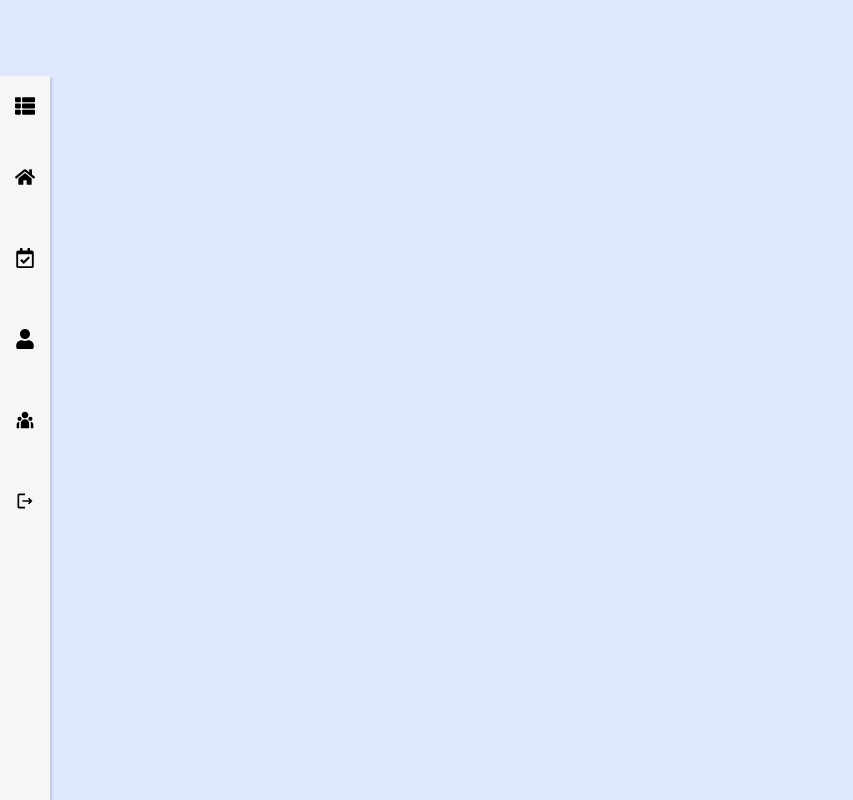
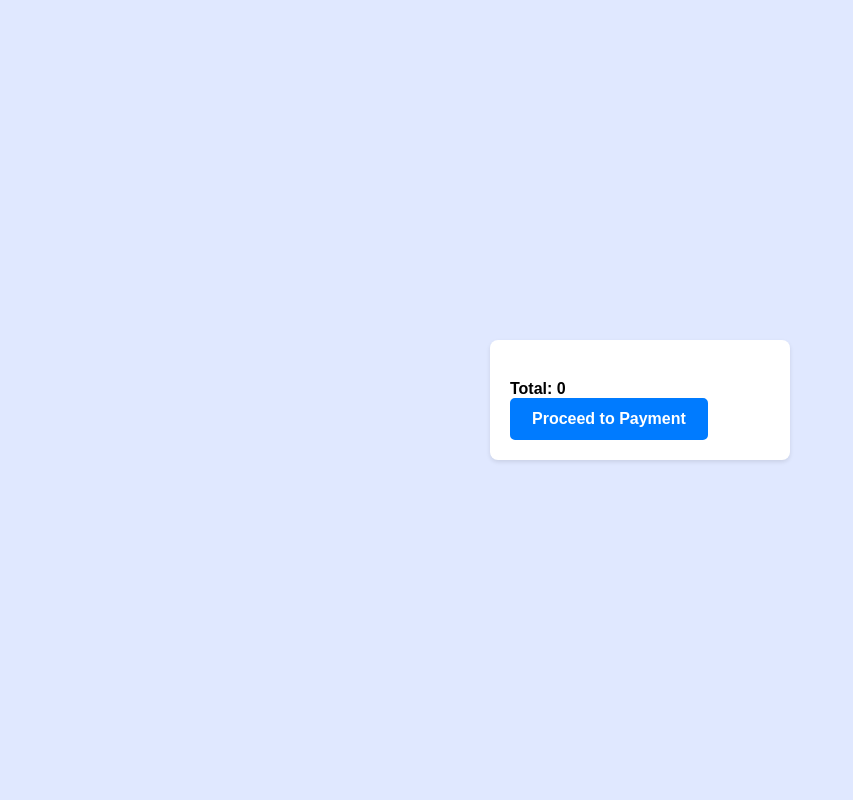
Before and after one commit to sahithi000/campus-cornerr, a React (Create React App) app in the folder campus-corner/: page /cart in a window 1280 px wide. Shown: the whole page, without its empty margins (0-853 px from the left). Built offline with nearby package versions, Linux system fonts and the light colour scheme.

Commit message:
CART FUNCTIONALITY IN NEW CART COMPONENT

```diff
--- a/campus-corner/src/App.js
+++ b/campus-corner/src/App.js
@@ -12,7 +12,8 @@ import HomeWithProducts from "./components/homewithproducts";
 import CreatorCard from "./components/creatercard";
 import RingLoader from "react-spinners/RingLoader";
 import Payment from "./components/payment";
-import ProtectedRoute from "./components/ProtectedRoute"; // Import the ProtectedRoute component
+import ProtectedRoute from "./components/ProtectedRoute";
+import Cart from "./components/Cart"; // Import the ProtectedRoute component
 
 function App() {
   const [loading, setLoading] = useState(false);
@@ -46,6 +47,7 @@ function App() {
               <Route path="/sellform" element={<ProductForm />} />
               <Route path="/profile" element={<Profile />} />
             </Route>
+            <Route path="/cart" element={<Cart />} />
             <Route path="/*" element={<MainContent />} />
           </Routes>
         )}
--- /dev/null
+++ b/campus-corner/src/components/Cart.css
@@ -0,0 +1,39 @@
+/* Cart.css */
+.cart-items {
+    display: flex;
+    flex-direction: column;
+    align-items: center;
+    justify-content: center;
+    height: 100vh;
+  }
+
+  .cart {
+    background-color: #fff;
+    border-radius: 8px;
+    box-shadow: 0 2px 4px rgba(0, 0, 0, 0.1);
+    padding: 20px;
+    width: 300px;
+  }
+
+  .cart-item {
+    display: flex;
+    justify-content: space-between;
+    align-items: center;
+    margin-bottom: 10px;
+  }
+
+  .cart-item img {
+    width: 50px;
+    height: 50px;
+    object-fit: cover;
+    margin-right: 10px;
+  }
+
+  .cart-item-name {
+    flex: 1;
+  }
+
+  .cart-total {
+    font-weight: bold;
+    margin-top: 20px;
+  }
--- /dev/null
+++ b/campus-corner/src/components/Cart.jsx
@@ -0,0 +1,53 @@
+// Cart.jsx
+
+import React, { useState, useEffect } from 'react';
+import './Cart.css'; // Create and import your CSS file
+
+const Cart = () => {
+  const [cart, setCart] = useState([]);
+
+  useEffect(() => {
+    const storedCart = JSON.parse(localStorage.getItem('cart')) || [];
+    setCart(storedCart);
+  }, []);
+
+  const removeFromCart = (productToRemove) => {
+    const updatedCart = cart.filter((product) => product !== productToRemove);
+    setCart(updatedCart);
+    localStorage.setItem('cart', JSON.stringify(updatedCart));
+  };
+
+  const getTotalPrice = () => {
+    return cart.reduce((total, product) => total + parseInt(product.price), 0);
+  };
+
+  const proceedToPayment = () => {
+    const totalPrice = getTotalPrice();
+    const cartItems = cart.map((item) => ({
+      name: item.name,
+      price: item.price,
+    }));
+    const queryParams = new URLSearchParams();
+    queryParams.set('cartItems', JSON.stringify(cartItems));
+    window.location.href = `/payment/${totalPrice}?${queryParams.toString()}`;
+  };
+
+  return (
+    <div className="cart-items" id='cart-items'>
+      <div className="cart">
+        {cart.map((item) => (
+          <div key={item._id} className="cart-item">
+            <img src={item.image} alt={item.name} />
+            <div className="cart-item-name">{item.name}</div>
+            <div>{item.price}</div>
+            <button onClick={() => removeFromCart(item)}>Remove</button>
+          </div>
+        ))}
+        <div className="cart-total">Total: {getTotalPrice()}</div>
+        <button onClick={proceedToPayment}>Proceed to Payment</button>
+      </div>
+    </div>
+  );
+};
+
+export default Cart;
--- a/campus-corner/src/components/homewithproducts.jsx
+++ b/campus-corner/src/components/homewithproducts.jsx
@@ -1,10 +1,11 @@
+// homewithproducts.jsx
+
 import React, { useEffect, useState } from 'react';
 import axios from 'axios';
 import './homewithproducts.css';
 
 export default function HomeWithProducts() {
   const [products, setProducts] = useState([]);
-  const [cart, setCart] = useState([]);
   const [token, setToken] = useState("");
 
   const fetchProducts = async () => {
@@ -36,26 +37,9 @@ export default function HomeWithProducts() {
   }, []);
 
   const addToCart = (product) => {
-    setCart([...cart, product]);
-  };
-
-  const removeFromCart = (productToRemove) => {
-    setCart(cart.filter((product) => product !== productToRemove));
-  };
-
-  const getTotalPrice = () => {
-    return cart.reduce((total, product) => total + parseInt(product.price), 0);
-  };
-
-  const proceedToPayment = () => {
-    const totalPrice = getTotalPrice();
-    const cartItems = cart.map((item) => ({
-      name: item.name,
-      price: item.price,
-    }));
-    const queryParams = new URLSearchParams();
-    queryParams.set('cartItems', JSON.stringify(cartItems));
-    window.location.href = `/payment/${totalPrice}?${queryParams.toString()}`;
+    const cart = JSON.parse(localStorage.getItem('cart')) || [];
+    cart.push(product);
+    localStorage.setItem('cart', JSON.stringify(cart));
   };
 
   return (
@@ -75,23 +59,105 @@ export default function HomeWithProducts() {
           </div>
         ))}
       </div>
-      <div className="cart-items" id='cart-items'>
-        <div className="cart">
-          {cart.map((item) => (
-            <div key={item.id} className="cart-item">
-              <img src={item.image} alt={item.name} />
-              <div className="cart-item-name">{item.name}</div>
-              <div>{item.price}</div>
-              <button onClick={() => removeFromCart(item)}>Remove</button>
-            </div>
-          ))}
-          <div className="cart-total">Total: {getTotalPrice()}</div>
-          <button onClick={proceedToPayment}>Proceed to Payment</button>
-        </div>
-      </div>
     </div>
   );
 }
+
+
+// import React, { useEffect, useState } from 'react';
+// import axios from 'axios';
+// import './homewithproducts.css';
+
+// export default function HomeWithProducts() {
+//   const [products, setProducts] = useState([]);
+//   const [cart, setCart] = useState([]);
+//   const [token, setToken] = useState("");
+
+//   const fetchProducts = async () => {
+//     try {
+//       const response = await axios.get("http://localhost:5000/products");
+//       setProducts(response.data);
+//     } catch (error) {
+//       console.error("Error fetching products:", error);
+//     }
+//   };
+
+//   useEffect(() => {
+//     fetchProducts();
+
+//     const storedToken = localStorage.getItem("token"); // Fetch token from localStorage
+//     if (storedToken) {
+//       setToken(storedToken);
+//     }
+
+//     const handleProductDeleted = (event) => {
+//       fetchProducts();
+//     };
+
+//     window.addEventListener('productDeleted', handleProductDeleted);
+
+//     return () => {
+//       window.removeEventListener('productDeleted', handleProductDeleted);
+//     };
+//   }, []);
+
+//   const addToCart = (product) => {
+//     setCart([...cart, product]);
+//   };
+
+//   const removeFromCart = (productToRemove) => {
+//     setCart(cart.filter((product) => product !== productToRemove));
+//   };
+
+//   const getTotalPrice = () => {
+//     return cart.reduce((total, product) => total + parseInt(product.price), 0);
+//   };
+
+//   const proceedToPayment = () => {
+//     const totalPrice = getTotalPrice();
+//     const cartItems = cart.map((item) => ({
+//       name: item.name,
+//       price: item.price,
+//     }));
+//     const queryParams = new URLSearchParams();
+//     queryParams.set('cartItems', JSON.stringify(cartItems));
+//     window.location.href = `/payment/${totalPrice}?${queryParams.toString()}`;
+//   };
+
+//   return (
+//     <div className="whole-cont">
+//       <div className="product-list">
+//         {products.map((product) => (
+//           <div key={product._id} className="product-card">
+//             <img src={product.image} alt={product.name} />
+//             <div className="product-details">
+//               <h2>{product.name}</h2>
+//               <p>{product.desc}</p>
+//               <p>Price: {product.price}</p>
+//               <p>Seller: {product.stuName}</p>
+//               <p>Contact: {product.phnNo}</p>
+//               <button onClick={() => addToCart(product)}>Add to Cart</button>
+//             </div>
+//           </div>
+//         ))}
+//       </div>
+//       <div className="cart-items" id='cart-items'>
+//         <div className="cart">
+//           {cart.map((item) => (
+//             <div key={item.id} className="cart-item">
+//               <img src={item.image} alt={item.name} />
+//               <div className="cart-item-name">{item.name}</div>
+//               <div>{item.price}</div>
+//               <button onClick={() => removeFromCart(item)}>Remove</button>
+//             </div>
+//           ))}
+//           <div className="cart-total">Total: {getTotalPrice()}</div>
+//           <button onClick={proceedToPayment}>Proceed to Payment</button>
+//         </div>
+//       </div>
+//     </div>
+//   );
+// }
 
 
 
--- a/campus-corner/src/components/navbar.jsx
+++ b/campus-corner/src/components/navbar.jsx
@@ -1,13 +1,14 @@
 import React from "react";
 import { MdSearch } from "react-icons/md";
-import {  NavLink } from "react-router-dom";
+import { NavLink } from "react-router-dom";
 import "./Navbar.css";
+
 export default function Navbar() {
   return (
     <div className="navbar">
-      <a href="/" className="hd">
+      <NavLink to="/" className="hd">
         <h2>CAMPUS CORNER</h2>
-      </a>
+      </NavLink>
       <div className="search-box">
         <input type="text" placeholder="Search" />
         <div className="icon">
@@ -15,23 +16,52 @@ export default function Navbar() {
         </div>
       </div>
       <div className="nav">
-        <NavLink to={"/Sellform"} className="sell-button">
+        <NavLink to="/sellform" className="sell-button">
           <span>+SELL</span>
         </NavLink>
-        <NavLink
-
-  className="sell-button"
-  onClick={() => {
-    const cartItemsSection = document.getElementById("cart-items");
-    if (cartItemsSection) {
-      cartItemsSection.scrollIntoView({ behavior: "smooth" });
-    }
-  }}
->
-  <span>Cart</span>
-</NavLink>
-
+        <NavLink to="/cart" className="sell-button">
+          <span>Cart</span>
+        </NavLink>
       </div>
     </div>
   );
 }
+
+
+// import React from "react";
+// import { MdSearch } from "react-icons/md";
+// import {  NavLink } from "react-router-dom";
+// import "./Navbar.css";
+// export default function Navbar() {
+//   return (
+//     <div className="navbar">
+//       <a href="/" className="hd">
+//         <h2>CAMPUS CORNER</h2>
+//       </a>
+//       <div className="search-box">
+//         <input type="text" placeholder="Search" />
+//         <div className="icon">
+//           <MdSearch />
+//         </div>
+//       </div>
+//       <div className="nav">
+//         <NavLink to={"/Sellform"} className="sell-button">
+//           <span>+SELL</span>
+//         </NavLink>
+
+//         <NavLink
+//        className="sell-button"
+//        onClick={() => {
+//       const cartItemsSection = document.getElementById("cart-items");
+//     if (cartItemsSection) {
+//       cartItemsSection.scrollIntoView({ behavior: "smooth" });
+//     }
+//   }}
+// >
+//   <span>Cart</span>
+// </NavLink>
+
+//       </div>
+//     </div>
+//   );
+// }
```
